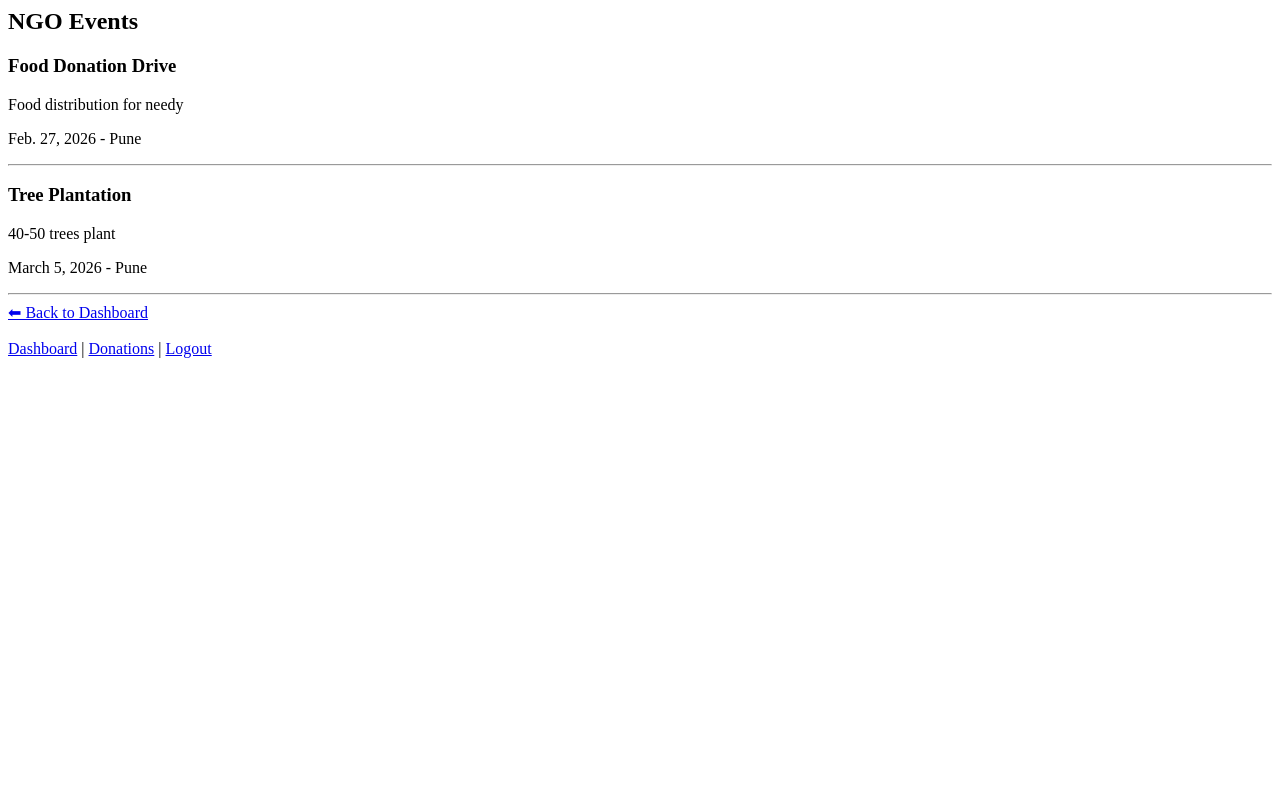
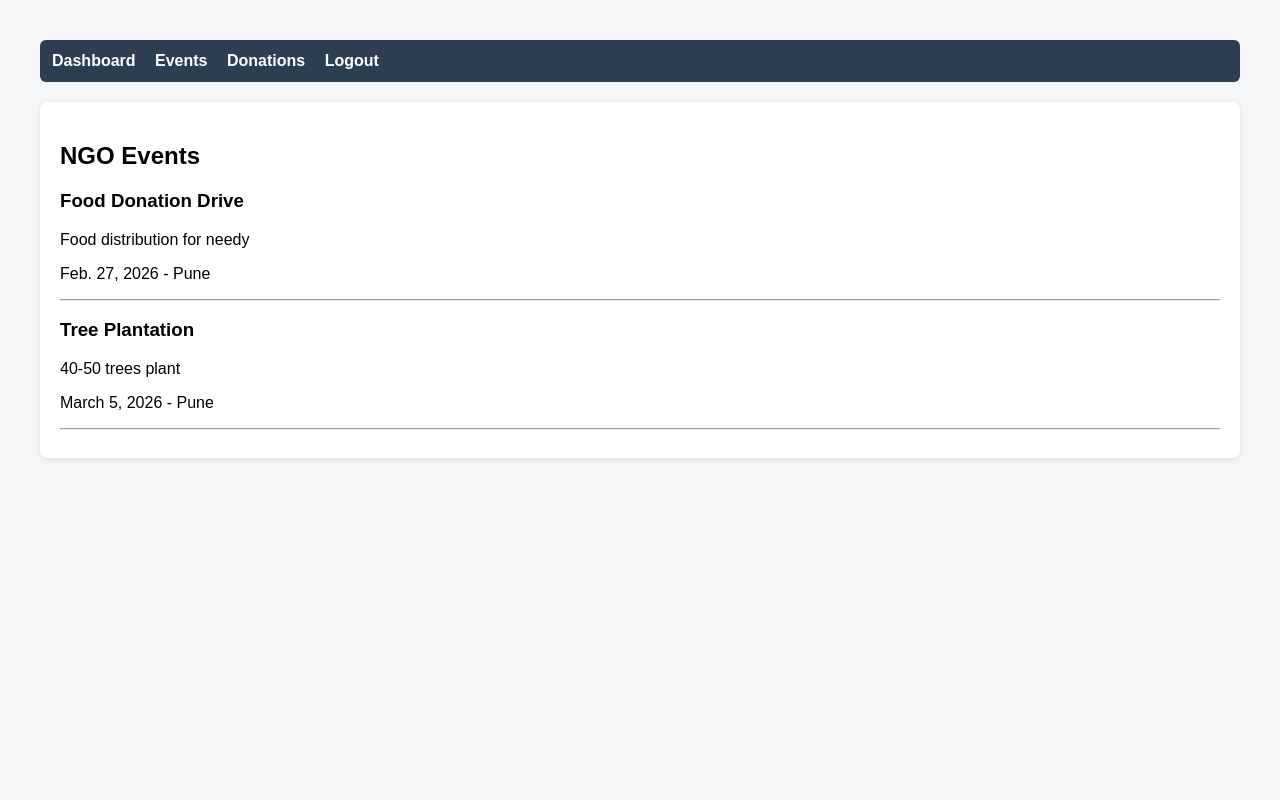
Before and after one commit to yashashture02/ngo-cms-internship, a Django app: page /events/ in a window 1280 px wide. Run offline with Django 5.2, Linux system fonts and the light colour scheme; a user stored in the database is signed in; data comes from the database, SQL or seed files in the repository; both versions use the stored data as it was after the commit.

Commit message:
Day 09: Create event from frontend with role restriction and improved UI

```diff
--- /dev/null
+++ b/backend/ngo_backend/accounts/templates/base.html
@@ -0,0 +1,58 @@
+<!DOCTYPE html>
+<html>
+<head>
+    <title>NGO Dashboard</title>
+
+    <style>
+        body {
+            font-family: Arial, sans-serif;
+            margin: 40px;
+            background: #f4f6f8;
+        }
+
+        .menu {
+            background: #2c3e50;
+            padding: 12px;
+            border-radius: 6px;
+        }
+
+        .menu a {
+            color: white;
+            margin-right: 15px;
+            text-decoration: none;
+            font-weight: bold;
+        }
+
+        .menu a:hover {
+            text-decoration: underline;
+        }
+
+        .card {
+            background: white;
+            padding: 20px;
+            margin-top: 20px;
+            border-radius: 8px;
+            box-shadow: 0px 2px 6px rgba(0,0,0,0.1);
+        }
+    </style>
+</head>
+
+<body>
+
+{% if request.user.is_authenticated %}
+<div class="menu">
+    <a href="/dashboard/">Dashboard</a>
+    <a href="/events/">Events</a>
+    <a href="/donations/">Donations</a>
+    <a href="/logout/">Logout</a>
+</div>
+{% endif %}
+
+
+<div class="card">
+    {% block content %}
+    {% endblock %}
+</div>
+
+</body>
+</html>
--- a/backend/ngo_backend/accounts/templates/dashboard.html
+++ b/backend/ngo_backend/accounts/templates/dashboard.html
@@ -11,3 +11,9 @@
     <a href="/logout/">Logout</a>
 </body>
 </html>
+{% extends "base.html" %}
+
+{% block content %}
+<h2>Admin Dashboard</h2>
+<p>Welcome {{ request.user.username }}</p>
+{% endblock %}
--- a/backend/ngo_backend/accounts/templates/events_list.html
+++ b/backend/ngo_backend/accounts/templates/events_list.html
@@ -1,3 +1,17 @@
+{% extends "base.html" %}
+
+{% block content %}
+<h2>NGO Events</h2>
+
+{% for event in events %}
+    <h3>{{ event.title }}</h3>
+    <p>{{ event.description }}</p>
+    <p>{{ event.event_date }} - {{ event.location }}</p>
+    <hr>
+{% endfor %}
+
+{% endblock %}
+
 <h2>NGO Events</h2>
 
 {% for event in events %}
--- a/backend/ngo_backend/events/urls.py
+++ b/backend/ngo_backend/events/urls.py
@@ -1,9 +1,12 @@
 from django.urls import path # type: ignore
 from .views import event_list
 from .views import donation_list
+from .views import create_event
+
 
 urlpatterns = [
     path("events/", event_list, name="events"),
     path("donations/", donation_list, name="donations"),
+    path("create-event/", create_event, name="create_event"),
 
 ]
--- a/backend/ngo_backend/events/views.py
+++ b/backend/ngo_backend/events/views.py
@@ -1,13 +1,32 @@
-from django.shortcuts import render # type: ignore
 from django.contrib.auth.decorators import login_required # type: ignore
-from .models import Event
+from django.shortcuts import render, redirect # type: ignore
+from .models import Event, Donation
+from .forms import EventForm
+
 
 @login_required(login_url="/login/")
 def event_list(request):
     events = Event.objects.all()
     return render(request, "events_list.html", {"events": events})
-from .models import Donation
 
+
+@login_required(login_url="/login/")
 def donation_list(request):
     donations = Donation.objects.all()
     return render(request, "donations_list.html", {"donations": donations})
+
+
+@login_required(login_url="/login/")
+def create_event(request):
+    if request.user.profile.role not in ["admin", "staff"]:
+        return redirect("/dashboard/")
+
+    if request.method == "POST":
+        form = EventForm(request.POST)
+        if form.is_valid():
+            form.save()
+            return redirect("/events/")
+    else:
+        form = EventForm()
+
+    return render(request, "create_event.html", {"form": form})
```
Also changed, not shown: backend/ngo_backend/accounts/templates/create_event.html (added, +12 -0 lines), backend/ngo_backend/accounts/templates/dashboard_admin.html (+9 -0 lines), backend/ngo_backend/accounts/templates/donations_list.html (+14 -0 lines), backend/ngo_backend/accounts/templates/login.html (+23 -0 lines), backend/ngo_backend/events/forms.py (added, +7 -0 lines), backend/ngo_backend/db.sqlite3.
